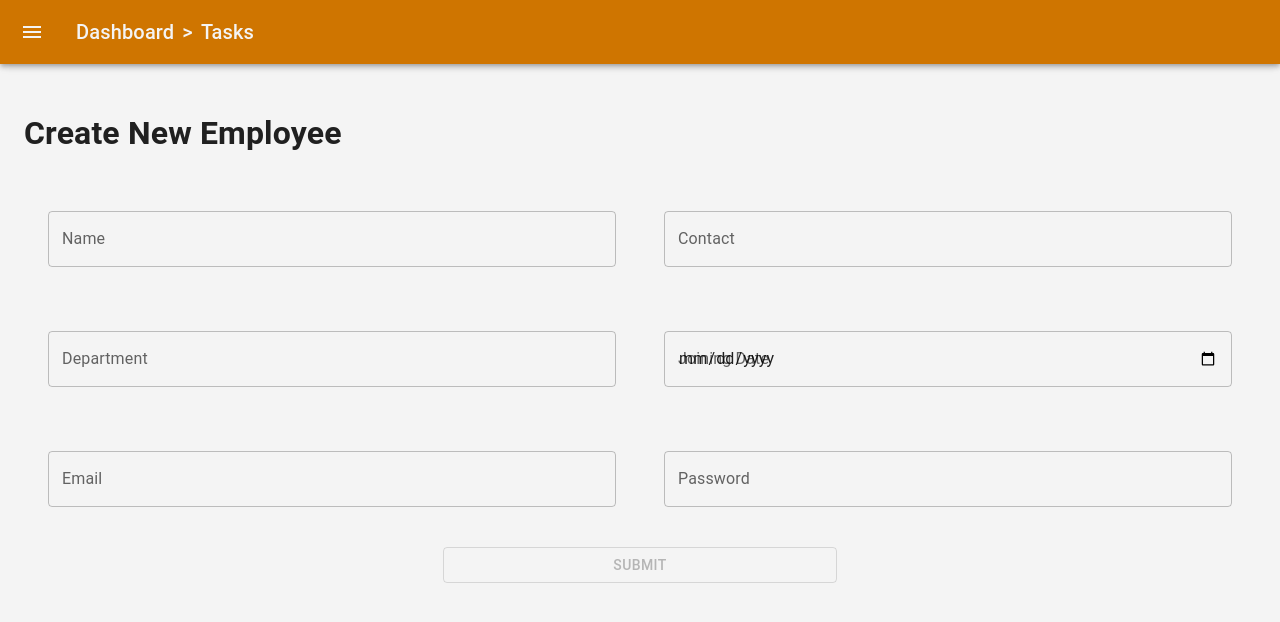
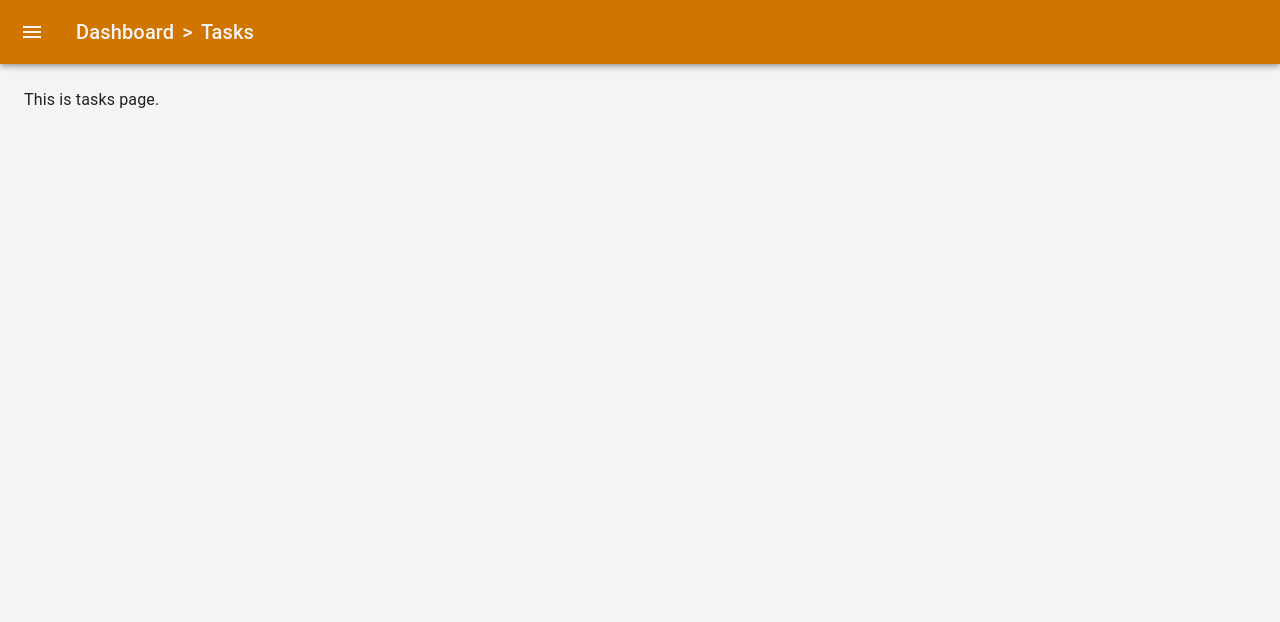
Before and after one commit to ShisuiMadara/PicoPerformance, a React (Create React App) app in the folder frontend/: page /dashboard in a window 1280 px wide. Shown: the top 622 px of the page. Built offline with nearby package versions, Linux system fonts and the light colour scheme.

Commit message:
added tasks component

```diff
--- /dev/null
+++ b/frontend/src/components/tasks/tasks.js
@@ -0,0 +1,15 @@
+import react from 'react';
+import styles from './tasks.module.css';
+
+export default class Tasks extends react.Component {
+    constructor(props) {
+        super(props);
+    }
+    render() {
+        return (
+        <>
+        This is tasks page.
+        </>
+        );
+    }
+}
--- a/frontend/src/pages/dashboard/dashboard.js
+++ b/frontend/src/pages/dashboard/dashboard.js
@@ -25,6 +25,7 @@ import Profile from "../../components/profile/Profile";
 
 import styles from "./dashboard.module.css";
 import CreateUser from "../../components/createUser/createUser";
+import Tasks from "../../components/tasks/tasks";
 
 const Dashboard = (props) => {
   // set variables and hooks
@@ -71,7 +72,7 @@ const Dashboard = (props) => {
   // default ui for admin
   let locations = {
     Home:           [ "", "/"],
-    "Tasks":        [ "", <CreateUser />],
+    "Tasks":        [ "", <Tasks />],
     "Create User":  [ "", <CreateUser />],
     "Profile":      [ "", <Profile userdata={userdata} />],
     Logout:         [ "", "Logout"],
```
Also changed, not shown: frontend/src/components/tasks/tasks.module.css (added).
